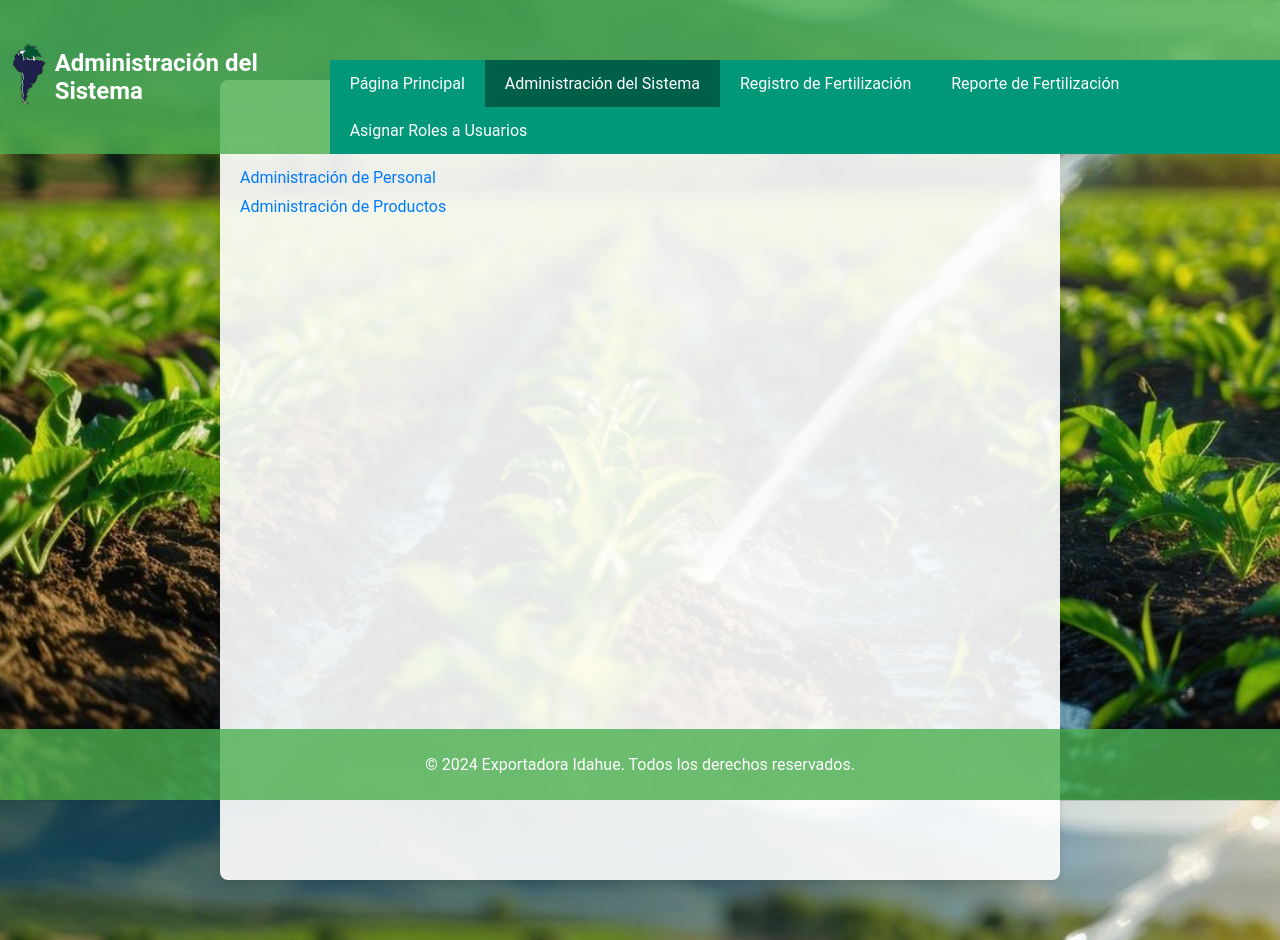
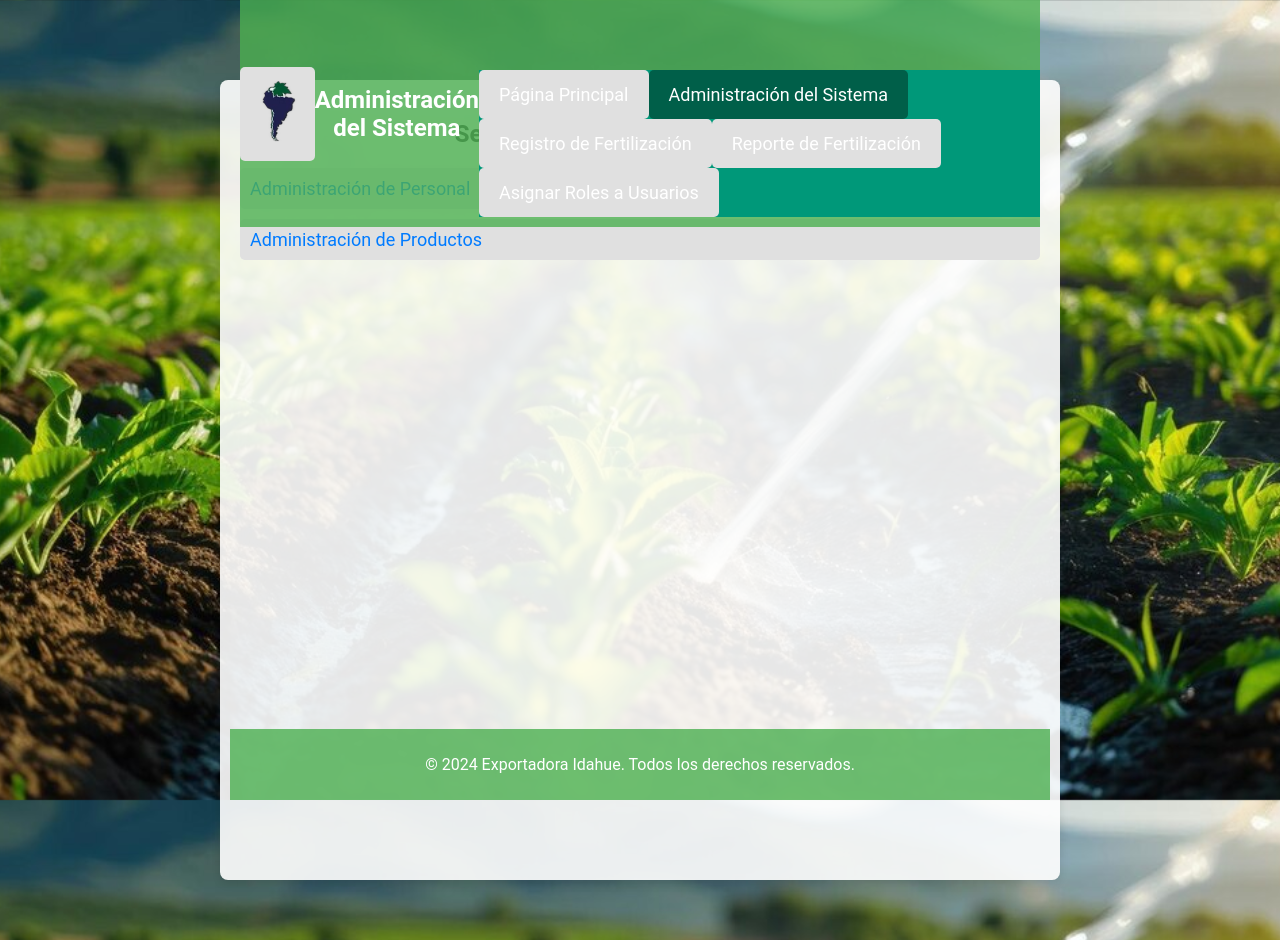
Before and after one commit to ergutier/idahue, a PHP site: page /Admin/Admin.php in a window 1280 px wide. Run offline with PHP 8.4, Linux system fonts and the light colour scheme.

Commit message:
Update Admin.php

```diff
--- a/Admin/Admin.php
+++ b/Admin/Admin.php
@@ -15,10 +15,18 @@
     <style>
         body {
             font-family: Arial, sans-serif;
+            background-color: #f4f4f9;
         }
-        main {
+        header, main, footer {
             max-width: 800px;
             margin: 0 auto;
+            padding: 20px;
+        }
+        header {
+            background-color: #007BFF;
+            color: white;
+            text-align: center;
+            padding: 10px 0;
         }
         h2 {
             text-align: center;
@@ -33,9 +41,15 @@
         a {
             text-decoration: none;
             color: #007BFF;
+            font-size: 18px;
+            display: block;
+            padding: 10px;
+            background-color: #e0e0e0;
+            border-radius: 5px;
+            transition: background-color 0.3s ease;
         }
         a:hover {
-            text-decoration: underline;
+            background-color: #d0d0d0;
         }
     </style>
 </head>
```
